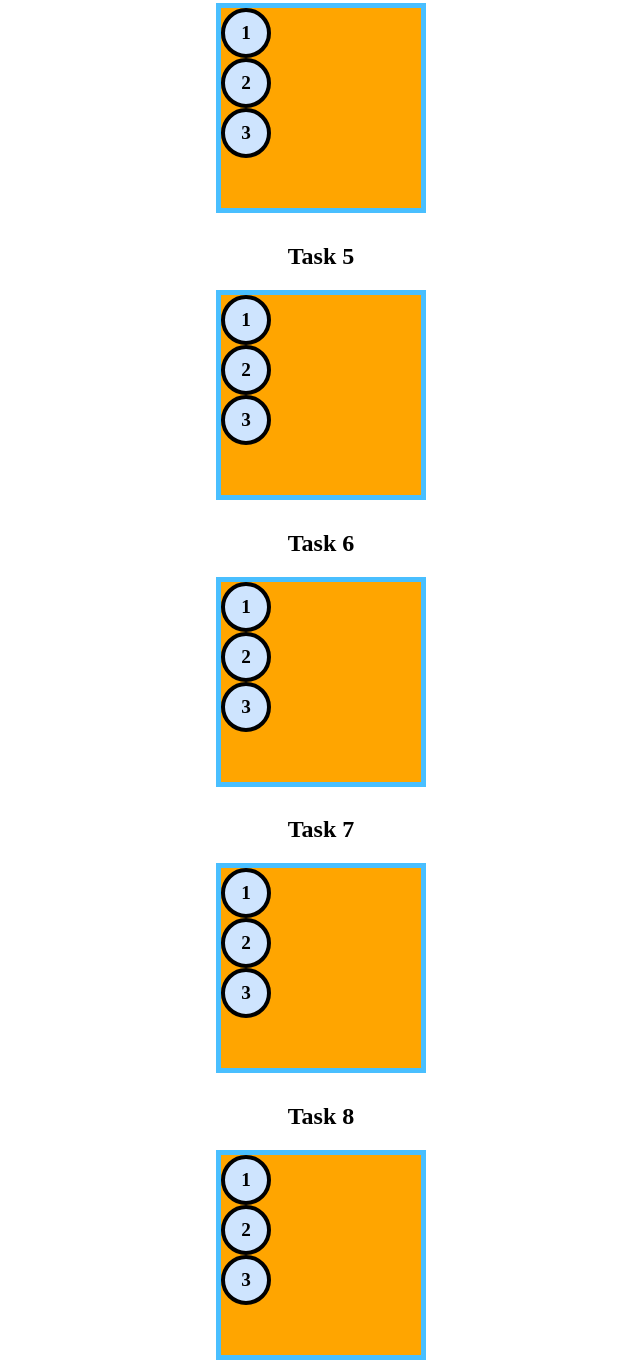
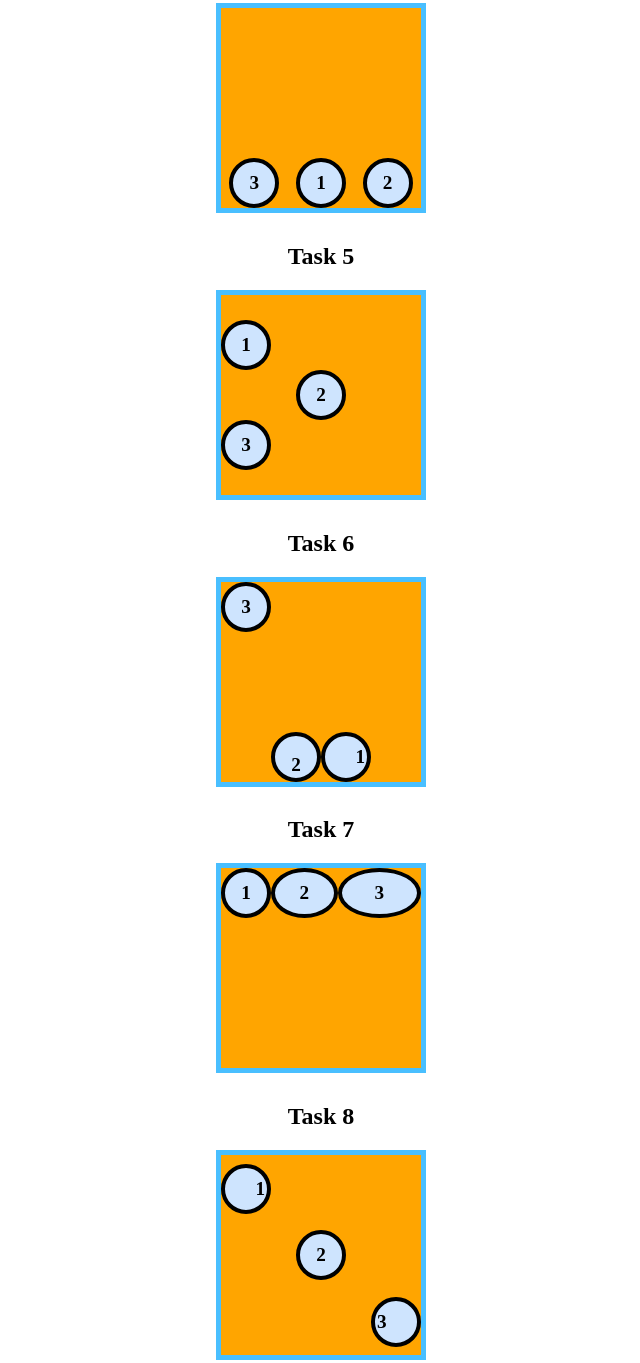
Before and after one commit to bloominstituteoftechnology/module-project-html-and-css-iii-Merylynn, a plain HTML site: page index.html in a window 1280 px wide. Shown: the part 1230-2593 px from the top of the page, without its empty margins (319-959 px from the left). Drawn offline with Linux system fonts and the light colour scheme.

Commit message:
"Passed CSS Tests"

```diff
--- a/index.html
+++ b/index.html
@@ -56,20 +56,101 @@
     */
 
     /* 👉 Task 1 - [HINT] only the flex container needs to be manipulated */
+    #flexContainer1 {
+      display: inline-flex;
+      justify-content: space-around;
+    }
+    /* 👉 Task 2 - [HINT] the flex container needs to change direction */
+    #flexContainer2 {
+       flex-direction: column;
+       display: flex;
+       justify-content: space-around;
+       align-items: center;
+    }
+    /* 👉 Task 3 - [HINT] the flex direction can be reversed */
+    #flexContainer3 {
+      display: flex;
+      flex-direction: column-reverse;
+      align-items: end;
+      justify-content: right;
+    }
+    /* 👉 Task 4 - [HINT] the flex items need a new order */
+    #flexContainer4 {
+      display: flex;
+      justify-content: space-around;
+      align-items: end;
+    }
 
-    /* 👉 Task 2 - [HINT] the flex container needs to change direction */
+    #flexContainer4 .flexItem:nth-child(1) {
+      order: 2;
+    }
+    #flexContainer4 .flexItem:nth-child(2) {
+      order: 3;
+    }
+    #flexContainer4 .flexItem:nth-child(3) {
+      order: 1;
+    }
+    /* 👉 Task 5 - [HINT] research align-self */
+    #flexContainer5 {
+      display: flex;
+      flex-direction: column;
+      justify-content: center;
+    }
 
-    /* 👉 Task 3 - [HINT] the flex direction can be reversed */
+    #flexContainer5 .flexItem:nth-child(2) {
+      align-self: center;
+    }
+    /* 👉 Task 6 - [HINT] flex items can be flex containers */
+    #flexContainer6 {
+      display: flex;
+      flex-direction: row-reverse;
+      align-items: end;
+      justify-content: left;
+    }
 
-    /* 👉 Task 4 - [HINT] the flex items need a new order */
+    #flexContainer6 .flexItem:nth-child(1) {
+      justify-content: right;
 
-    /* 👉 Task 5 - [HINT] research align-self */
-
-    /* 👉 Task 6 - [HINT] flex items can be flex containers */
+    }
+    #flexContainer6 .flexItem:nth-child(2) {
+      flex-direction: column;
+      justify-content: end;
+    }
+    #flexContainer6 .flexItem:nth-child(3) {
+      align-self: flex-start;
+    }
 
     /* 👉 Task 7 - [HINT] research flex-grow */
+    #flexContainer7 {
+      display: flex;
 
+    }
+    #flexContainer7 .flexItem:nth-child(2) {
+      flex-grow: calc(.5);
+    }
+    #flexContainer7 .flexItem:nth-child(3) {
+      flex-grow: calc(1);
+    }
     /* 👉 Task 8 - [HINT] you got this! */
+    #flexContainer8 {
+      display: flex;
+      flex-direction: column;
+      justify-content: space-around;
+
+    }
+
+    #flexContainer8 .flexItem:nth-child(1) {
+      justify-content: right;
+      align-self: flex-start;
+
+    }
+    #flexContainer8 .flexItem:nth-child(2) {
+      align-self: center;
+    }
+    #flexContainer8 .flexItem:nth-child(3) {
+      justify-content: left;
+      align-self: flex-end;
+    }
 
 
     /*
```
